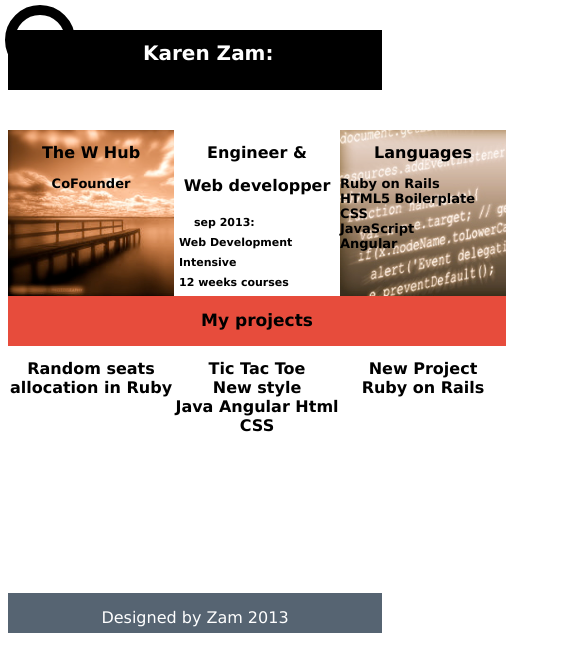
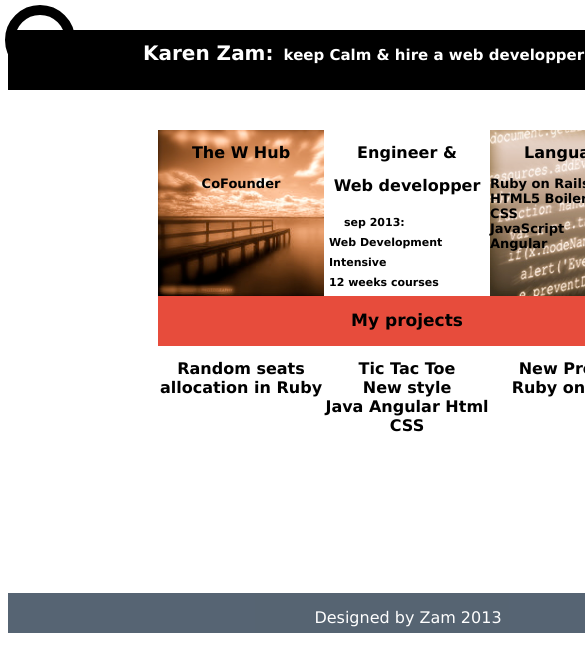
Before and after one commit to KarenZam/Zam_Profile_GH, a website: page app/index.html in a window 390 px wide. Shown: the top 672 px of the page, 585 px wide, since content can reach past the window. Drawn offline with nearby package versions, Linux system fonts and the light colour scheme; files that its build step writes are made by us from their sources; files whose address does not match are found by name.

Commit message:
fixe size

```diff
--- a/app/styles/main.css
+++ b/app/styles/main.css
@@ -5,6 +5,7 @@ header {
     font-family: Verdana;
     background: rgba(0,0,0,1);
     border-radius: 0;
+    width: 100%;
 }
 header h1, header h3{
     line-height: 20px;
@@ -42,6 +43,7 @@ ul {
 body {
     font-family: Verdana;
     color: black;
+    width: 800px;
 }
 
 h2 h3{
@@ -139,13 +141,12 @@ h2 h3{
 
 .social_media {
     clear: both;
-    text-align: right;
+    text-align: center;
     margin-right: 20px;
 }
 
 .social_media li {
     display: inline;
-    margin-left: 5px;
 }
 .social_media a {
     text-decoration: none;
@@ -174,6 +175,7 @@ footer p {
     text-align: center;
     padding: 15px 0 10px 0;
     color: white;
+    width: 100%;
 }
 
 .browsehappy {
@@ -193,7 +195,7 @@ footer p {
         font-size: 15px;
     }
     header {
-        /*width: 750px;*/
+        width: 100%;
     }
     #profile-photo {
         background-size: 92%;
@@ -254,6 +256,6 @@ footer p {
         width: 25px;
     }
     footer {
-        /*width: 750px;*/
+        width: 100%;
     }
 }
```
